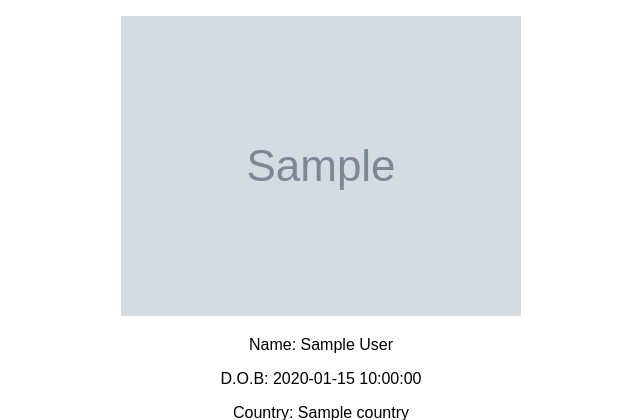
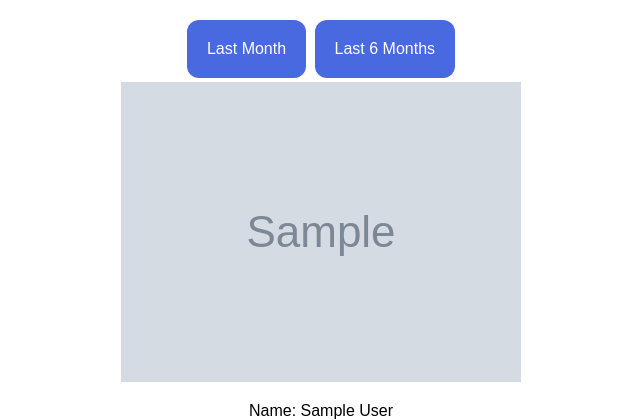
Before and after one commit to zqleow13/Receiptify-Clone, a Flask app: template templates/idcard.html in a window 1280 px wide. Shown: the part 98-518 px from the top of the page, without its empty margins (319-959 px from the left). Run offline with Flask 3, Linux system fonts and the light colour scheme; the template is opened without the code that fills it: most values are stand-ins (such as "Sample title", 1, 10 or a date in 2020); grey boxes marked "Sample" are stand-in pictures; some web fonts are replaced.

Commit message:
Added 2 buttons to idcard.html to show months
- 'Last Month' button: To show user's top ten tracks for last months
- 'Last 6 Months' button: To show user's top ten tracks for last 6 months

Gave 2 options to give users the flexibility on their track insights.

```diff
--- a/static/style.css
+++ b/static/style.css
@@ -20,3 +20,29 @@
     background-color: #3e8e41;
     cursor: pointer;
 }
+
+#last-month {
+    background-color: #4969E1;
+    border: none;
+    color: white;
+    padding: 20px;
+    text-align: center;
+    text-decoration: none;
+    display: inline-block;
+    font-size: 16px;
+    margin: 4px 2px;
+    border-radius: 12px;
+}
+
+#last-six-months {
+    background-color: #4969E1;
+    border: none;
+    color: white;
+    padding: 20px;
+    text-align: center;
+    text-decoration: none;
+    display: inline-block;
+    font-size: 16px;
+    margin: 4px 2px;
+    border-radius: 12px;
+}
--- a/templates/idcard.html
+++ b/templates/idcard.html
@@ -5,6 +5,12 @@
         <h1>{{ user_data['display_name'] }}'s ID Card</h1>
         <p>Your top 10 tracks</p>
     </div>
+
+    <div class="months-buttons">
+        <button id="last-month">Last Month</button>
+        <button id="last-six-months">Last 6 Months</button>
+    </div>
+
     <div class="cards">
         <div class="front-container">
             <div class="front-content">
```
Also changed, not shown: 5 other files.
